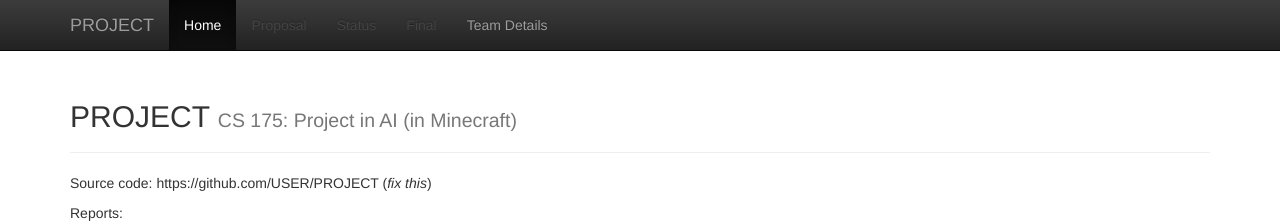
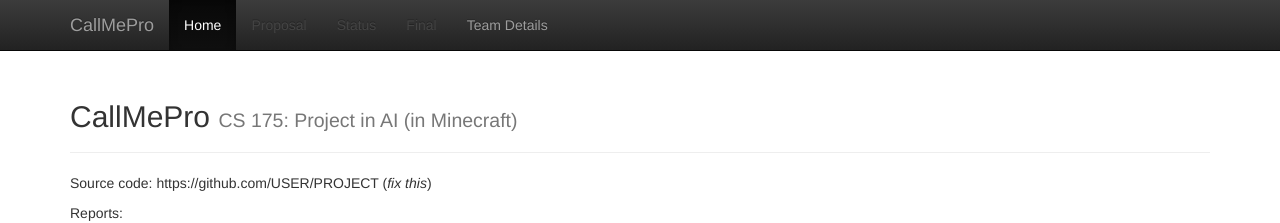
Before and after one commit to Markmzy/CallMePro, a Jekyll site: the page built from docs/index.md, in a window 1280 px wide. Shown: the top 223 px of the page. Built offline with Jekyll 4.4.1, drawn with Linux system fonts in a browser that asks for light colours; formulas are drawn with MathJax 3.

Commit message:
Update _config.yml
Change Project name

```diff
--- a/docs/_config.yml
+++ b/docs/_config.yml
@@ -1,7 +1,7 @@
 ###########
 # site.title
 
-title:    'PROJECT'
+title:    'CallMePro'
 subtitle: 'CS 175: Project in AI (in Minecraft)'
 
 
```
